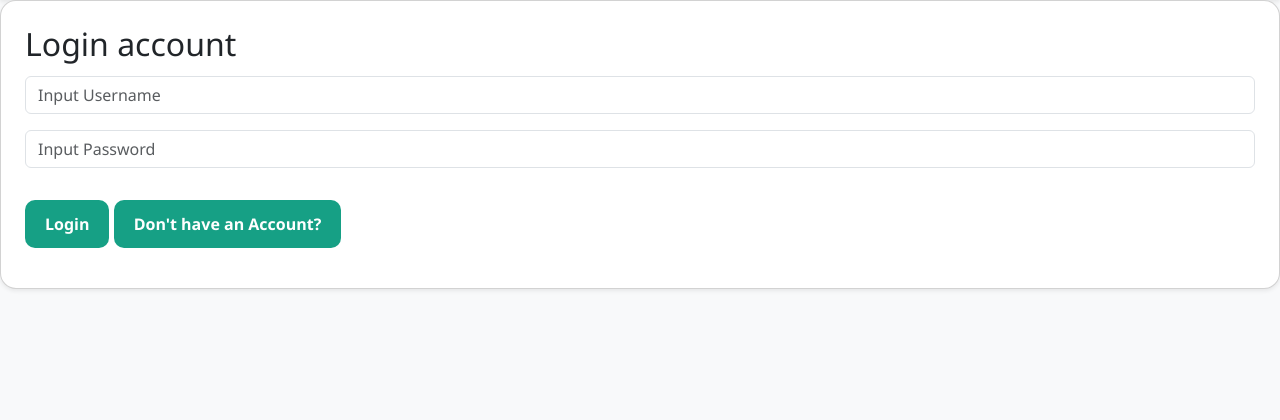
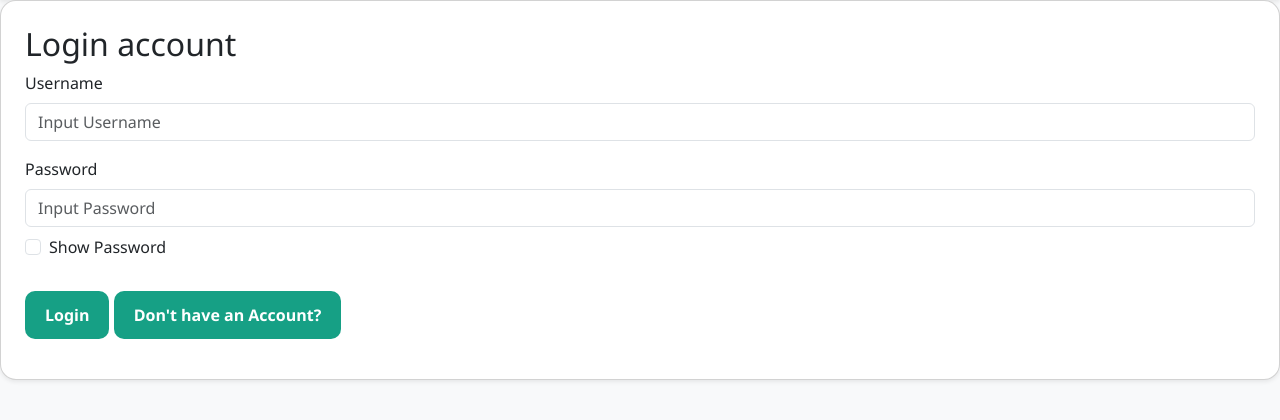
Before and after one commit to mobarak19-web/Calory_Counter_project, a Django app: page /login/ in a window 1280 px wide. Shown: the part 64-484 px from the top of the page. Run offline with Django 5.2, Linux system fonts and the light colour scheme.

Commit message:
update code

```diff
--- a/calorycounteradd/forms.py
+++ b/calorycounteradd/forms.py
@@ -110,7 +110,7 @@ class ConsumedCalorieForm(forms.ModelForm):
     calorie_consumed = forms.FloatField(label="", widget=forms.NumberInput(
         attrs={
             'class' : 'form-control',
-            'placeholder' : 'Input Item Name'
+            'placeholder' : 'Input your calories'
         }
     ))
     class Meta:
--- a/calorycounteradd/templates/user_login.html
+++ b/calorycounteradd/templates/user_login.html
@@ -1,3 +1,4 @@
+
 {% extends 'base.html' %}
 
 {% block content %}
@@ -7,11 +8,61 @@
     <form method="post">
         {% csrf_token %}
 
-        {{ form.as_p }}
+        <!-- Username Field -->
+        <div class="mb-3">
+            <label for="{{ form.username.id_for_label }}" class="form-label">
+                Username
+            </label>
+            {{ form.username }}
+        </div>
+
+        <!-- Password Field -->
+        <div class="mb-3">
+            <label for="{{ form.password.id_for_label }}" class="form-label">
+                Password
+            </label>
+
+            {{ form.password }}
+
+            <!-- Show Password -->
+            <div class="form-check mt-2">
+                <input
+                    type="checkbox"
+                    class="form-check-input"
+                    id="showPassword"
+                    onclick="togglePassword()"
+                >
+                <label class="form-check-label" for="showPassword">
+                    Show Password
+                </label>
+            </div>
+        </div>
+
+        <!-- Buttons -->
         <p>
-            <button type="submit" class="btn btn-primary mt-3">Login</button>
-            <a class="btn btn-primary mt-3" href="{% url 'user_register' %}">Don't have an Account?</a>
+            <button type="submit" class="btn btn-primary mt-3">
+                Login
+            </button>
+
+            <a class="btn btn-primary mt-3" href="{% url 'user_register' %}">
+                Don't have an Account?
+            </a>
         </p>
     </form>
 </div>
+
+<!-- JavaScript -->
+<script>
+    function togglePassword() {
+        const password = document.getElementById(
+            "{{ form.password.id_for_label }}"
+        );
+
+        if (password.type === "password") {
+            password.type = "text";
+        } else {
+            password.type = "password";
+        }
+    }
+</script>
 {% endblock %}
```
Also changed, not shown: calorycounteradd/templates/user_register.html (+42 -2 lines).
